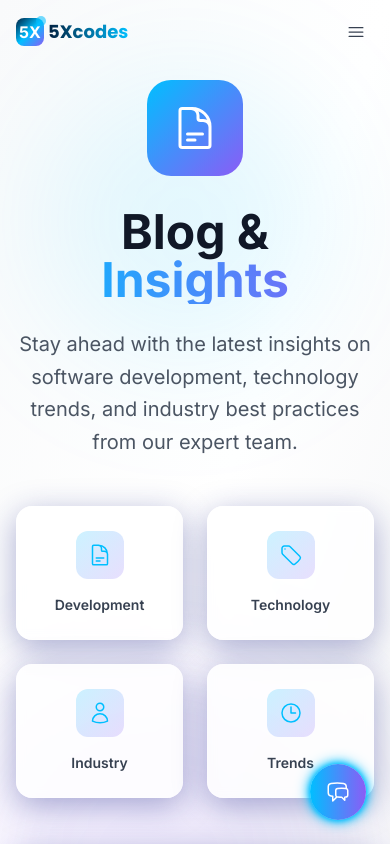
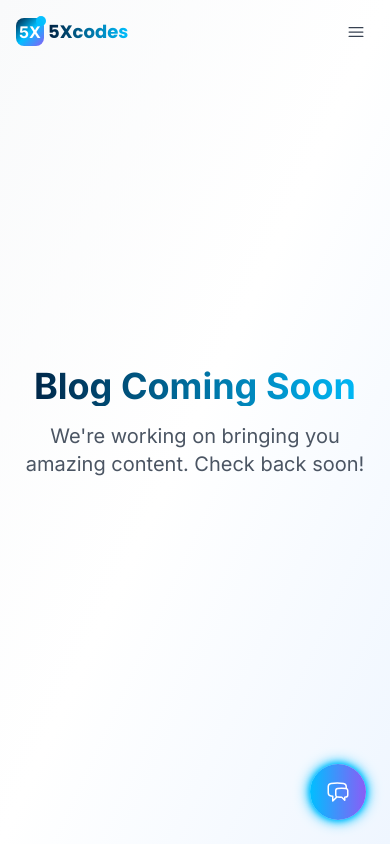
Before and after one commit to thabiseak/5Xcodes-website, a Next.js app: page /blog in a window 390 px wide. Shown: the top 844 px of the page. Built offline with nearby package versions, Linux system fonts and the light colour scheme.

Commit message:
Comment out blog page and remove from navbar
- Commented out all blog page components
- Display 'Blog Coming Soon' message instead
- Removed Blog link from navigation menu (desktop and mobile)

```diff
--- a/app/blog/page.tsx
+++ b/app/blog/page.tsx
@@ -1,27 +1,31 @@
-import type { Metadata } from 'next';
-import { BlogHero } from '@/components/blog/BlogHero';
-import { BlogSearch } from '@/components/blog/BlogSearch';
-import { BlogGrid } from '@/components/blog/BlogGrid';
-import { BlogNewsletter } from '@/components/blog/BlogNewsletter';
+// import type { Metadata } from 'next';
+// import { BlogHero } from '@/components/blog/BlogHero';
+// import { BlogSearch } from '@/components/blog/BlogSearch';
+// import { BlogGrid } from '@/components/blog/BlogGrid';
+// import { BlogNewsletter } from '@/components/blog/BlogNewsletter';
 
-export const metadata: Metadata = {
-  title: 'Blog & Insights | 5Xcodes',
-  description: 'Stay updated with the latest insights on software development, technology trends, and industry best practices from our expert team.',
-  keywords: 'blog, software development, technology insights, programming, web development, mobile development',
-  openGraph: {
-    title: 'Blog & Insights | 5Xcodes',
-    description: 'Stay updated with the latest insights on software development and technology trends.',
-    type: 'website',
-  },
-};
+// export const metadata: Metadata = {
+//   title: 'Blog & Insights | 5Xcodes',
+//   description: 'Stay updated with the latest insights on software development, technology trends, and industry best practices from our expert team.',
+//   keywords: 'blog, software development, technology insights, programming, web development, mobile development',
+//   openGraph: {
+//     title: 'Blog & Insights | 5Xcodes',
+//     description: 'Stay updated with the latest insights on software development and technology trends.',
+//     type: 'website',
+//   },
+// };
 
 export default function BlogPage() {
   return (
-    <main className="min-h-screen">
-      <BlogHero />
-      <BlogSearch />
-      <BlogGrid />
-      <BlogNewsletter />
+    <main className="min-h-screen flex items-center justify-center bg-gradient-to-br from-gray-50 via-white to-blue-50">
+      <div className="text-center px-4">
+        <h1 className="text-4xl md:text-6xl font-bold mb-4 bg-gradient-to-r from-deep-blue to-electric-blue bg-clip-text text-transparent">
+          Blog Coming Soon
+        </h1>
+        <p className="text-xl text-gray-600">
+          We're working on bringing you amazing content. Check back soon!
+        </p>
+      </div>
     </main>
   );
 }
--- a/components/Header.tsx
+++ b/components/Header.tsx
@@ -33,7 +33,7 @@ const navigation = [
   },
   // { name: 'Portfolio', href: '/portfolio' },
   { name: 'About', href: '/about' },
-  { name: 'Blog', href: '/blog' },
+  // { name: 'Blog', href: '/blog' },
   { name: 'Contact', href: '/contact' },
 ];
 
```
